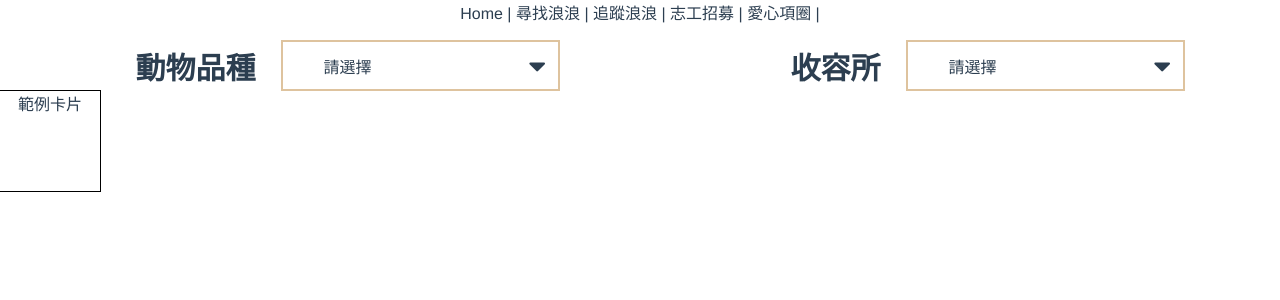
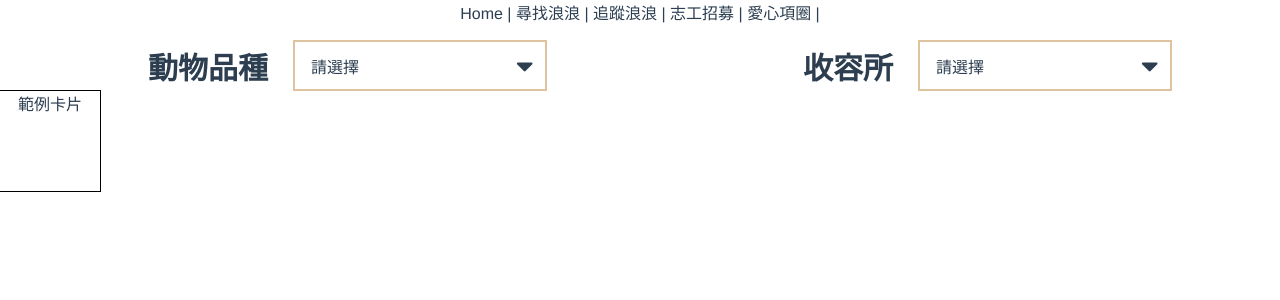
Before and after one commit to sherry-hooo/LangLangAdoption, a Vue app: page /Search in a window 1280 px wide. Shown: the top 300 px of the page. Built offline with nearby package versions, Linux system fonts and the light colour scheme.

Commit message:
feat(Dropdown):modify css

```diff
--- a/src/components/Dropdown.vue
+++ b/src/components/Dropdown.vue
@@ -79,16 +79,16 @@ export default {
 }
 %dropdown_items {
   width: 100px;
-
+  background-color: white;
   @include breakpoint.tablet {
   }
   @include breakpoint.desktop {
     width: 250px;
     padding: 10px 0;
-    &:hover {
-      color: white;
-      background-color: #dec39e;
-    }
+  }
+  &:hover {
+    color: white;
+    background-color: #dec39e;
   }
 }
 %dropdown_menu {
@@ -111,7 +111,6 @@ export default {
   @include breakpoint.tablet {
   }
   @include breakpoint.desktop {
-    margin-left: 25px;
   }
 }
 
```
